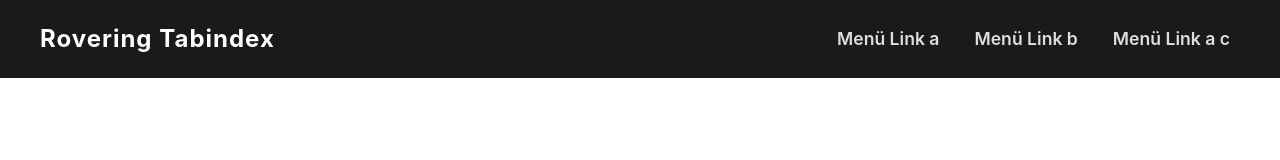
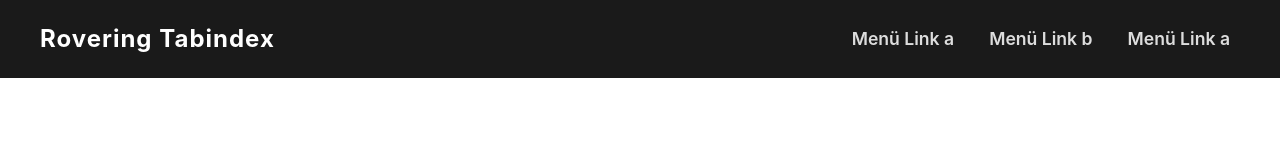
Before and after one commit to SecondoHB/Rovering-Tabindex, a plain HTML site: page index.html in a window 1280 px wide. Shown: the top 160 px of the page. Drawn offline with Linux system fonts and the light colour scheme.

```diff
--- a/index.html
+++ b/index.html
@@ -16,7 +16,7 @@
           <ul>
             <li><a href="#a">Menü Link a</a></li>
             <li><a href="#b">Menü Link b</a></li>
-            <li><a href="#c">Menü Link a c</a></li>
+            <li><a href="#c">Menü Link a</a></li>
           </ul>
         </nav>
       </div>
```
